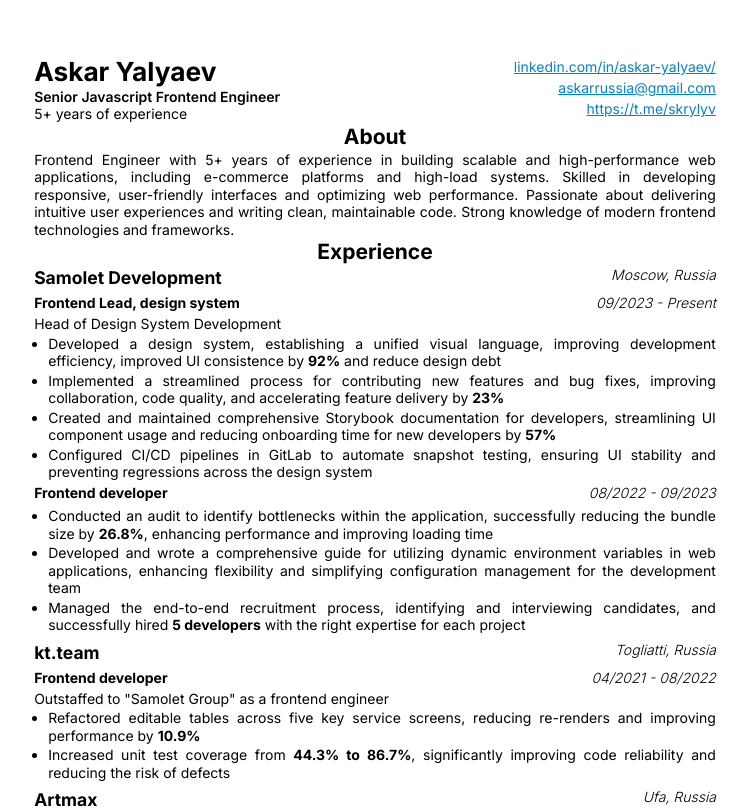
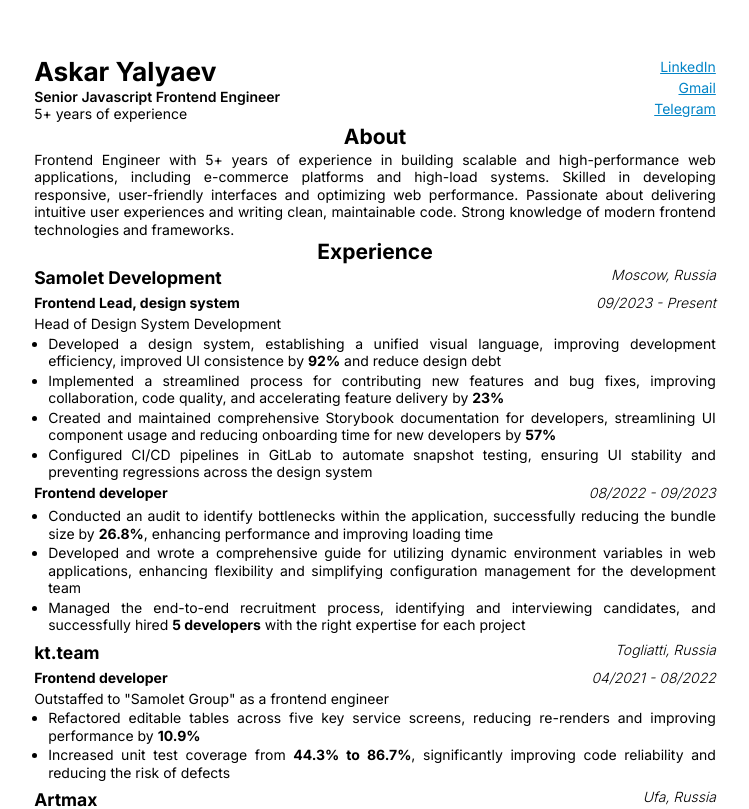
Before and after one commit to grokhotun/grokhotun, a Next.js app: page /en in a window 1280 px wide. Shown: the top 809 px of the page, without its empty margins (265-1014 px from the left). Built offline with nearby package versions, Linux system fonts and the light colour scheme.

Commit message:
fix: update messages

```diff
--- a/src/app/[lang]/page.tsx
+++ b/src/app/[lang]/page.tsx
@@ -131,13 +131,13 @@ export default function Home(props: HomeProps) {
             target='_blank'
             href='https://www.linkedin.com/in/askar-yalyaev/'
           >
-            linkedin.com/in/askar-yalyaev/
+            LinkedIn
           </Link>
           <Link target='_blank' href='mailto:askarrussia@gmail.com'>
-            askarrussia@gmail.com
+            Gmail
           </Link>
           <Link target='_blank' href='https://t.me/skrylyv'>
-            https://t.me/skrylyv
+            Telegram
           </Link>
         </Box>
       </Box>
```
